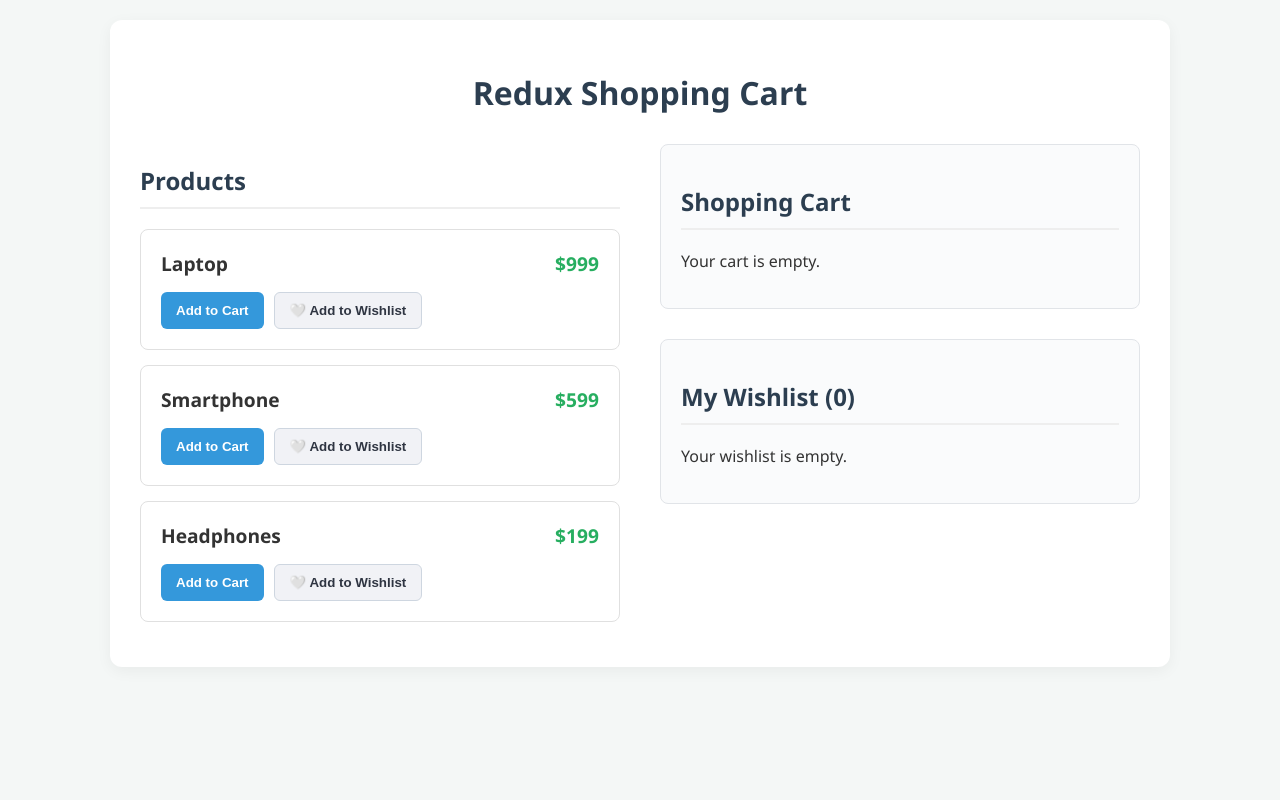
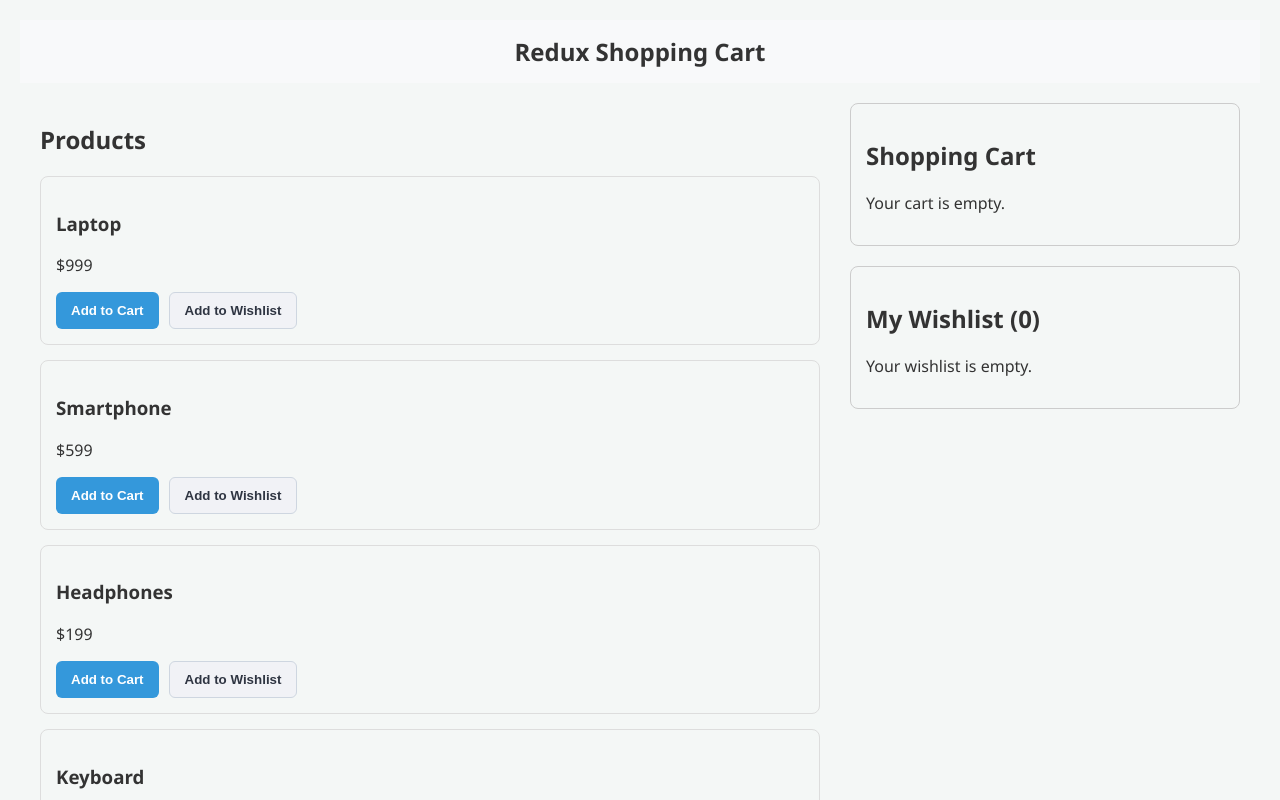
Before and after one commit to acciojob/shopping-cart-redux-ranjith1807, a React app: page / in a window 1280 px wide. Shown: the top 800 px of the page. Built offline with nearby package versions, Linux system fonts and the light colour scheme.

Commit message:
sfsssggg

```diff
--- a/src/App.js
+++ b/src/App.js
@@ -4,10 +4,14 @@ import { addToCart } from './features/cartSlice';
 import { toggleWishlist } from './features/wishlistSlice';
 import Cart from './components/Cart';
 import Wishlist from './components/Wishlist';
+
+// Added more products because the tests click up to the 4th child!
 const PRODUCTS = [
   { id: 1, name: 'Laptop', price: 999 },
   { id: 2, name: 'Smartphone', price: 599 },
   { id: 3, name: 'Headphones', price: 199 },
+  { id: 4, name: 'Keyboard', price: 99 },
+  { id: 5, name: 'Mouse', price: 49 },
 ];
 
 const App = () => {
@@ -16,34 +20,60 @@ const App = () => {
   const isInWishlist = (id) => wishlistItems.some((item) => item.id === id);
 
   return (
-    <div className="app-container">
-      <h1 className="app-title">Redux Shopping Cart</h1>
+    <div className="App">
+      {/* Cypress Error 1: Expected to find element: `.navbar-expand-lg > .text-center` */}
+      <nav className="navbar-expand-lg" style={{ backgroundColor: '#f8f9fa', padding: '15px', marginBottom: '20px' }}>
+        <h1 className="text-center" style={{ textAlign: 'center', margin: 0 }}>Redux Shopping Cart</h1>
+      </nav>
 
-      <div className="grid-layout">
-        <div>
-          <h2 className="section-title">Products</h2>
+      <div style={{ display: 'flex', gap: '30px', padding: '0 20px', flexWrap: 'wrap' }}>
+
+        {/* Products List Container */}
+        <div style={{ flex: '2' }}>
+          <h2>Products</h2>
+          <div className="products-grid">
             {PRODUCTS.map((product) => (
-            <div key={product.id} className="product-card">
-              <div className="product-header">
-                <h3>{product.name}</h3>
-                <span className="product-price">${product.price}</span>
-              </div>
+              /* Cypress Errors 4, 5, 6, 7: Expected to find `:nth-child(x) > .custom-card > .card-body > .btn` */
+              <div key={product.id} style={{ marginBottom: '15px' }}>
+
+                {/* Cypress Error 2 & 3: Expected `.custom-card.card` */}
+                <div className="custom-card card" style={{ border: '1px solid #ddd', borderRadius: '8px' }}>
+
+                  {/* Must have a .card-body inside */}
+                  <div className="card-body" style={{ padding: '15px' }}>
+                    <h3 className="card-title">{product.name}</h3>
+                    <p className="card-text">${product.price}</p>
+
                     <div style={{ display: 'flex', gap: '10px' }}>
-                <button className="btn-primary" onClick={() => dispatch(addToCart(product))}>
+                      {/* Cypress Error 2 & 3: Expected `button.btn-primary` */}
+                      <button
+                        className="btn btn-primary"
+                        onClick={() => dispatch(addToCart(product))}
+                      >
                         Add to Cart
                       </button>
-                <button className="btn-secondary" onClick={() => dispatch(toggleWishlist(product))}>
-                  {isInWishlist(product.id) ? '❤️ Wishlisted' : '🤍 Add to Wishlist'}
+
+                      <button
+                        className="btn btn-secondary"
+                        onClick={() => dispatch(toggleWishlist(product))}
+                      >
+                        {isInWishlist(product.id) ? 'Remove from Wishlist' : 'Add to Wishlist'}
                       </button>
+                    </div>
+                  </div>
+
                 </div>
               </div>
             ))}
           </div>
+        </div>
 
-        <div>
+        {/* Cart & Wishlist Container */}
+        <div style={{ flex: '1', minWidth: '300px' }}>
           <Cart />
           <Wishlist />
         </div>
+
       </div>
     </div>
   );
--- a/src/components/Cart.js
+++ b/src/components/Cart.js
@@ -17,20 +17,20 @@ const Cart = () => {
   };
 
   return (
-    <div className="box-container">
-      <h2 className="section-title">Shopping Cart</h2>
+    <div style={{ border: '1px solid #ccc', padding: '15px', borderRadius: '8px', marginBottom: '20px' }}>
+      <h2>Shopping Cart</h2>
 
       {cartItems.length === 0 ? (
         <p>Your cart is empty.</p>
       ) : (
         cartItems.map((item) => (
-          <div key={item.id} className="list-item">
+          <div key={item.id} style={{ display: 'flex', justifyContent: 'space-between', marginBottom: '10px', alignItems: 'center', borderBottom: '1px solid #eee', paddingBottom: '10px' }}>
             <span><strong>{item.name}</strong> - ${item.price}</span>
-            <div className="quantity-controls">
-              <button className="btn-icon" onClick={() => dispatch(decreaseQuantity(item.id))}>-</button>
-              <span style={{ fontWeight: 'bold' }}>{item.quantity}</span>
-              <button className="btn-icon" onClick={() => dispatch(increaseQuantity(item.id))}>+</button>
-              <button className="btn-danger" style={{ marginLeft: '15px' }} onClick={() => dispatch(removeFromCart(item.id))}>
+            <div>
+              <button className="btn btn-sm btn-outline-secondary" onClick={() => dispatch(decreaseQuantity(item.id))}>-</button>
+              <span style={{ margin: '0 10px' }}>{item.quantity}</span>
+              <button className="btn btn-sm btn-outline-secondary" onClick={() => dispatch(increaseQuantity(item.id))}>+</button>
+              <button className="btn btn-sm btn-danger" style={{ marginLeft: '10px' }} onClick={() => dispatch(removeFromCart(item.id))}>
                 Remove
               </button>
             </div>
@@ -39,34 +39,25 @@ const Cart = () => {
       )}
 
       {cartItems.length > 0 && (
-        <>
-          <div className="promo-section">
+        <div style={{ marginTop: '20px' }}>
+          <div style={{ display: 'flex', gap: '10px' }}>
             <input
-              className="promo-input"
               type="text"
-              placeholder="Promo Code (SAVE10 or SAVE20)"
+              placeholder="Promo Code"
               value={couponCode}
               onChange={(e) => setCouponCode(e.target.value)}
+              style={{ flex: 1, padding: '5px' }}
             />
-            <button className="btn-primary" onClick={handleApplyCoupon}>Apply</button>
+            <button className="btn btn-primary" onClick={handleApplyCoupon}>Apply</button>
           </div>
-          {discount > 0 && <div className="success-text">{discount}% discount applied!</div>}
+          {discount > 0 && <p style={{ color: 'green', marginTop: '5px' }}>{discount}% discount applied!</p>}
 
-          <div className="totals">
-            <div className="total-row">
-              <span>Subtotal:</span>
-              <span>${subtotal.toFixed(2)}</span>
-            </div>
-            <div className="total-row">
-              <span>Discount:</span>
-              <span>-${discountAmount.toFixed(2)}</span>
-            </div>
-            <div className="total-row final">
-              <span>Total:</span>
-              <span>${total.toFixed(2)}</span>
-            </div>
+          <div style={{ marginTop: '15px', borderTop: '2px solid #eee', paddingTop: '10px' }}>
+            <p>Subtotal: ${subtotal.toFixed(2)}</p>
+            <p>Discount: -${discountAmount.toFixed(2)}</p>
+            <h3>Total: ${total.toFixed(2)}</h3>
           </div>
-        </>
+        </div>
       )}
     </div>
   );
--- a/src/components/Wishlist.js
+++ b/src/components/Wishlist.js
@@ -7,17 +7,20 @@ const Wishlist = () => {
   const dispatch = useDispatch();
 
   return (
-    <div className="box-container">
-      <h2 className="section-title">My Wishlist ({wishlistItems.length})</h2>
+    <div style={{ border: '1px solid #ccc', padding: '15px', borderRadius: '8px' }}>
+      <h2>My Wishlist ({wishlistItems.length})</h2>
 
       {wishlistItems.length === 0 ? (
         <p>Your wishlist is empty.</p>
       ) : (
         <div>
           {wishlistItems.map((item) => (
-            <div key={item.id} className="list-item">
+            <div key={item.id} style={{ display: 'flex', justifyContent: 'space-between', marginBottom: '10px', alignItems: 'center' }}>
               <span><strong>{item.name}</strong> - ${item.price}</span>
-              <button className="btn-danger" onClick={() => dispatch(toggleWishlist(item))}>
+              <button
+                className="btn btn-sm btn-danger"
+                onClick={() => dispatch(toggleWishlist(item))}
+              >
                 Remove
               </button>
             </div>
```
Lines whose indentation alone changed are shown as unchanged.
